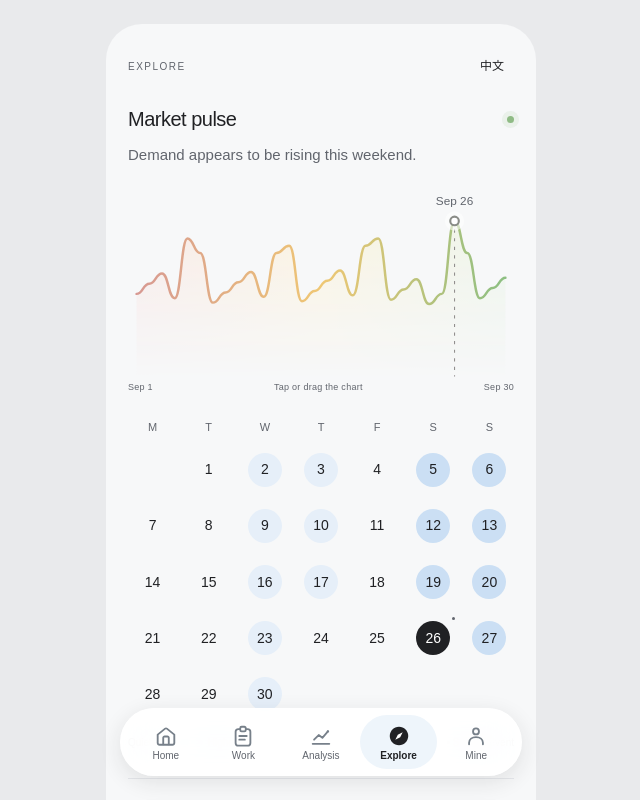
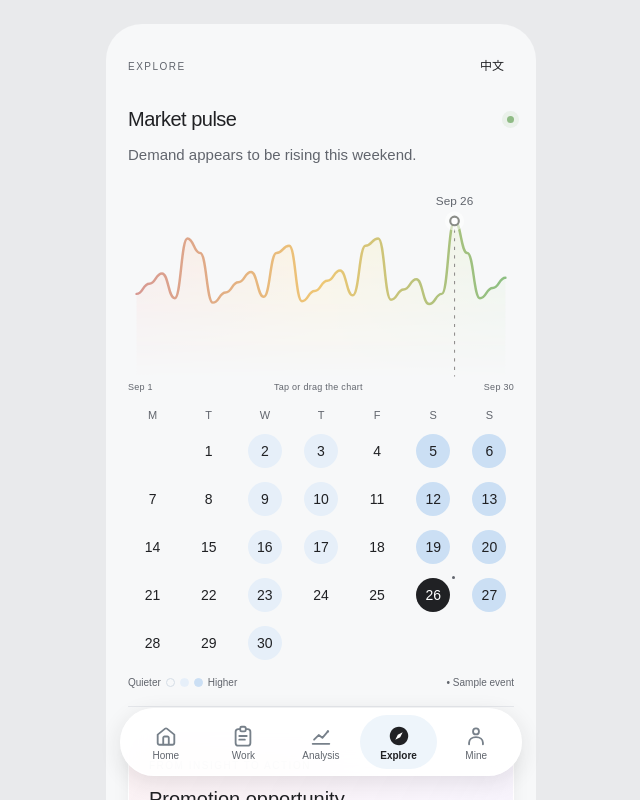
Before and after one commit to Flesymevoli/staycraft, a Next.js app in the folder frontend/: page /native-explore in a window 1280 px wide. Shown: the top 800 px of the page, without its empty margins (319-959 px from the left). Built offline with nearby package versions, Linux system fonts and the light colour scheme; no server answers; a web font is replaced by a local one.

Commit message:
style: compact explore demand calendar spacing

```diff
--- a/frontend/src/components/native-explore.css
+++ b/frontend/src/components/native-explore.css
@@ -19,10 +19,11 @@
 .explore-date-arrows button:disabled { opacity: .3; cursor: default; }
 .explore-pulse-chart:focus-visible { outline: 2px solid var(--blue); outline-offset: 4px; border-radius: 10px; }
 .explore-pulse-axis { display: flex; justify-content: space-between; gap: 10px; margin-top: 3px; color: var(--muted); font-size: 9px; letter-spacing: .03em; }
-.explore-demand { padding: 31px 0 34px; border-bottom: 1px solid #e0e4e8; }
+.explore-demand { padding: 12px 0 16px; border-bottom: 1px solid #e0e4e8; }
 .explore-weekdays, .explore-heat-grid { display: grid; grid-template-columns: repeat(7, minmax(0,1fr)); gap: 7px; }
-.explore-weekdays { margin: 0 0 10px; text-align: center; color: var(--muted); font-size: 11px; }
-.explore-heat-day { position: relative; display: grid; place-items: center; aspect-ratio: 1; min-height: 48px; padding: 0; border: 0; border-radius: 12px; background: transparent; color: var(--ink); font-size: 14px; }
+.explore-weekdays { margin: 0 0 6px; text-align: center; color: var(--muted); font-size: 11px; }
+.explore-heat-grid { row-gap: 4px; }
+.explore-heat-day { position: relative; display: grid; place-items: center; height: 44px; padding: 0; border: 0; border-radius: 12px; background: transparent; color: var(--ink); font-size: 14px; }
 .explore-date-number { display: grid; place-items: center; width: 34px; height: 34px; border-radius: 50%; }
 .explore-heat-day.level-2 .explore-date-number { background: #e6eff9; }
 .explore-heat-day.level-3 .explore-date-number { background: #cbdff4; }
@@ -30,7 +31,7 @@
 .explore-heat-day:hover:not([aria-pressed="true"]) .explore-date-number { box-shadow: inset 0 0 0 1px #9bb9d8; }
 .explore-heat-day:focus-visible { outline: 2px solid #0a67c2; outline-offset: 2px; }
 .explore-heat-day i { position: absolute; top: 3px; right: 3px; width: 3px; height: 3px; border-radius: 50%; background: #61656d; }
-.explore-heat-legend { display: flex; align-items: center; gap: 5px; margin-top: 16px; color: var(--muted); font-size: 10px; }
+.explore-heat-legend { display: flex; align-items: center; gap: 5px; margin-top: 10px; color: var(--muted); font-size: 10px; }
 .explore-heat-legend i { width: 9px; height: 9px; border-radius: 50%; border: 1px solid #d4dce5; background: transparent; }
 .explore-heat-legend i:nth-of-type(2) { border-color: #e6eff9; background: #e6eff9; }
 .explore-heat-legend i:nth-of-type(3) { border-color: #cbdff4; background: #cbdff4; }
@@ -93,7 +94,7 @@
 .explore-sheet blockquote { margin: 12px 0; padding: 15px; border-radius: 16px; background: #f7f8f9; }
 .explore-sheet blockquote p { margin: 0 0 8px; font-size: 14px; line-height: 1.5; }
 .explore-sheet cite { color: var(--muted); font-size: 11px; font-style: normal; }
-@media (max-width: 365px) { .explore-topic.topic-2 { left: 30%; } .explore-heat-grid { gap: 5px; } .explore-heat-day { min-height: 48px; border-radius: 10px; } }
+@media (max-width: 365px) { .explore-topic.topic-2 { left: 30%; } .explore-heat-grid { column-gap: 5px; } .explore-heat-day { border-radius: 10px; } }
 
 
 
@@ -124,8 +125,8 @@
 .explore-local-card h3 { font-size: 18px; font-weight: 400; }
 .explore-local-card p { color: var(--muted); }
 .explore-local, .explore-nearby { margin-top: var(--section-gap); }
-.explore-demand, .explore-price { padding-top: 28px; padding-bottom: 28px; border-color: var(--hairline); }
-.explore-pulse + .explore-demand { padding-top: 24px; }
+.explore-demand, .explore-price { border-color: var(--hairline); }
+.explore-price { padding-top: 28px; padding-bottom: 28px; }
 
 .explore-day-detail { position: relative; margin-top: 18px; padding: 20px; border: 1px solid #fff; border-radius: var(--card-radius); background: var(--card-surface); box-shadow: var(--card-shadow); }
 .explore-day-detail h2 { margin: 0 44px 12px 0; font-size: 18px; font-weight: 500; }
```
